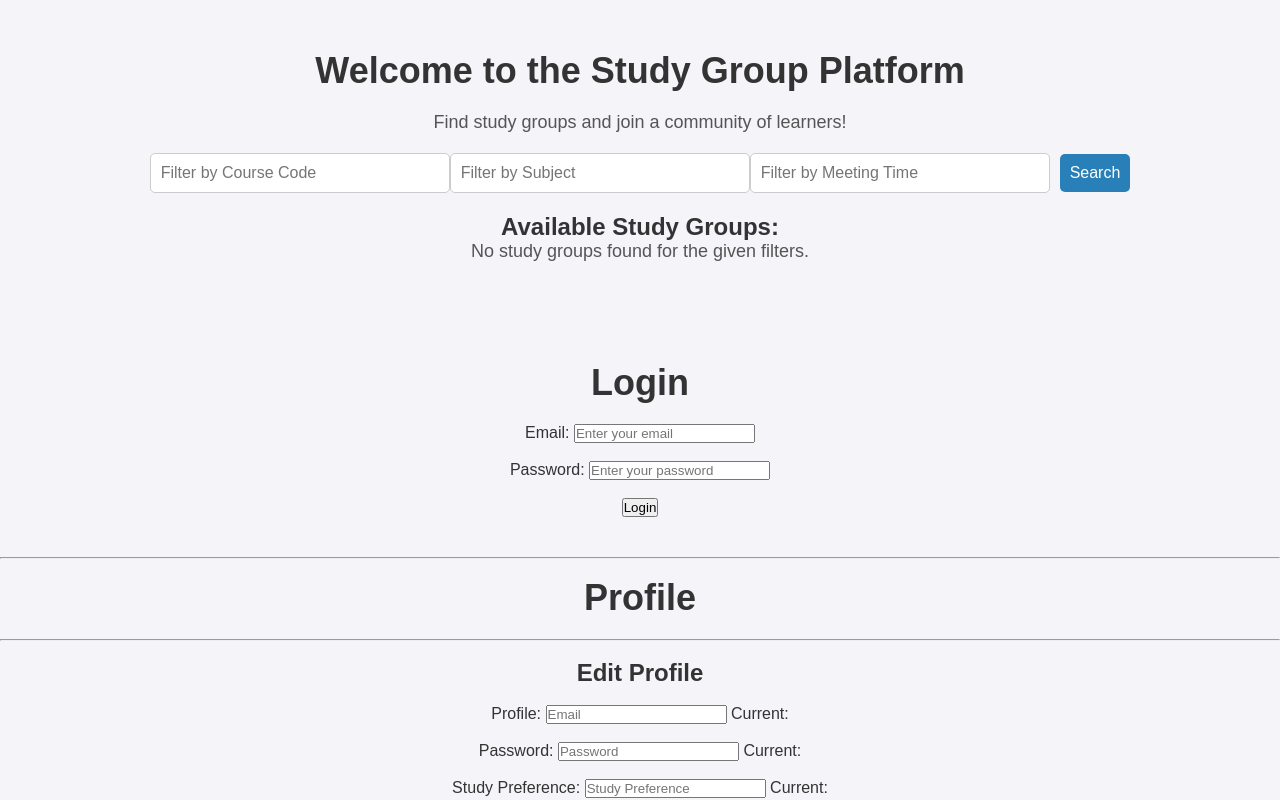
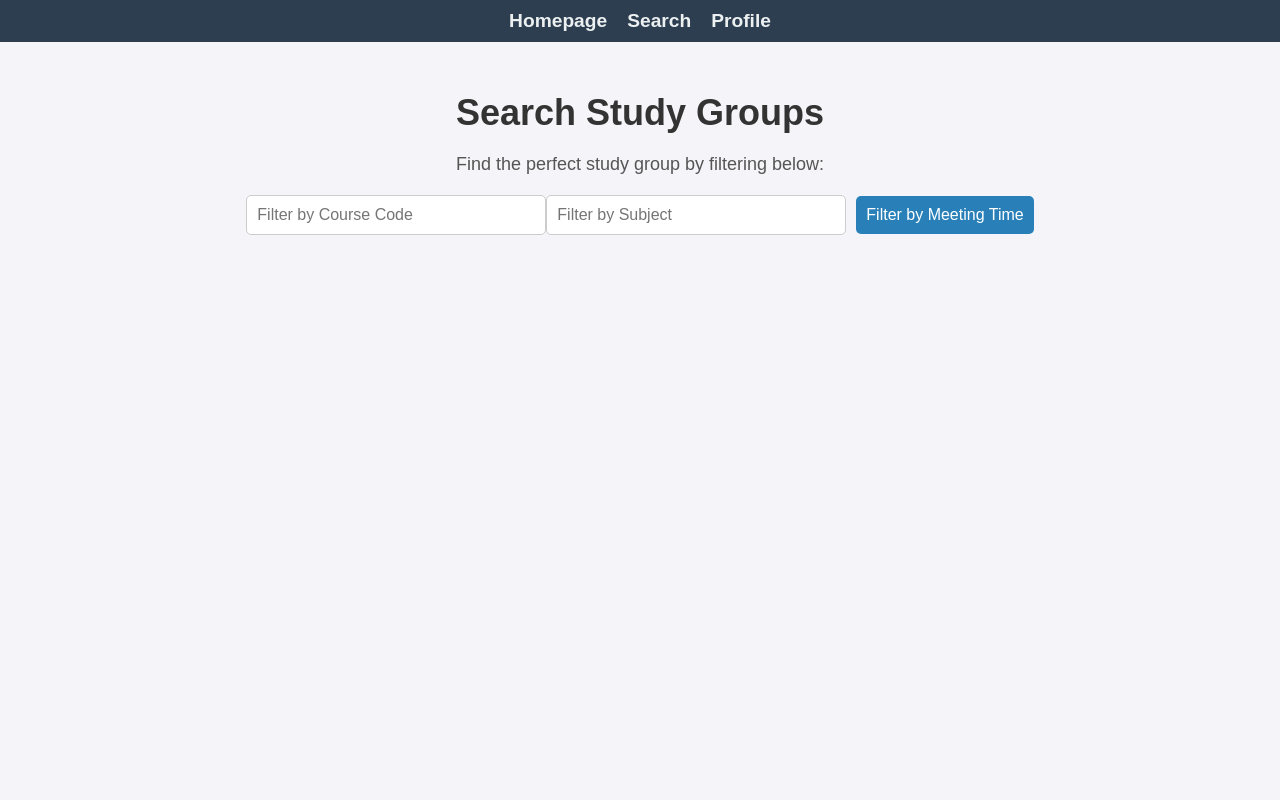
Before and after one commit to cs411-alawini/fa24-cs411-team034-CursedQueries, a React (Create React App) app in the folder src/frontend/: page /search in a window 1280 px wide. Shown: the top 800 px of the page. Built offline with nearby package versions, Linux system fonts and the light colour scheme.

Commit message:
"Added navbar and search page"

```diff
--- a/src/frontend/src/App.css
+++ b/src/frontend/src/App.css
@@ -70,3 +70,18 @@
   .search-bar button:hover {
     background-color: #3498db;
   }
+
+  .search-page {
+    text-align: center; /* Centers all text horizontally */
+    padding: 50px 0; /* Adds vertical padding to center content visually */
+  }
+
+  .search-page h1 {
+    font-size: 36px;
+    margin-bottom: 20px;
+  }
+
+  .search-page p {
+    font-size: 18px;
+    color: #555;
+  }
--- a/src/frontend/src/App.js
+++ b/src/frontend/src/App.js
@@ -1,14 +1,21 @@
 import './App.css';
+import { BrowserRouter as Router, Routes, Route } from "react-router-dom";
 
 import Homepage from "./pages/Homepage";
 import Profile from "./pages/Profile";
+import Search from "./pages/Search";
+import Navbar from "./components/Navbar";
 
 const App = () => {
   return (
-    <div className="App">
-      <Homepage/>
-      <Profile/>
-    </div>
+    <Router>
+      <Navbar />
+      <Routes>
+        <Route path="/" element={<Homepage />} />
+        <Route path="/search" element={<Search />} />
+        <Route path="/profile" element={<Profile />} />
+      </Routes>
+    </Router>
   );
 };
 
--- /dev/null
+++ b/src/frontend/src/components/Navbar.css
@@ -0,0 +1,28 @@
+.navbar {
+    background-color: #2c3e50; /* Dark blue background */
+    padding: 10px 20px; /* Spacing for the navbar */
+    display: flex;
+    justify-content: center;
+  }
+
+  .navbar-links {
+    list-style: none;
+    display: flex;
+    gap: 20px;
+  }
+
+  .navbar-links li {
+    display: inline;
+  }
+
+  .navbar-links a {
+    text-decoration: none;
+    color: #ecf0f1; /* Light text color */
+    font-size: 1.2rem;
+    font-weight: bold;
+    transition: color 0.3s ease;
+  }
+
+  .navbar-links a:hover {
+    color: #3498db; /* Bright blue on hover */
+  }
--- /dev/null
+++ b/src/frontend/src/components/Navbar.js
@@ -0,0 +1,17 @@
+import React from "react";
+import { Link } from "react-router-dom";
+import "./Navbar.css"; // Link to the stylesheet
+
+const Navbar = () => {
+  return (
+    <nav className="navbar">
+      <ul className="navbar-links">
+        <li><Link to="/">Homepage</Link></li>
+        <li><Link to="/search">Search</Link></li>
+        <li><Link to="/profile">Profile</Link></li>
+      </ul>
+    </nav>
+  );
+};
+
+export default Navbar;
--- /dev/null
+++ b/src/frontend/src/components/TimeWidget.css
@@ -0,0 +1,86 @@
+.time-widget {
+    background-color: white;
+    border: 1px solid #ccc;
+    padding: 20px;
+    border-radius: 8px;
+    box-shadow: 0 4px 8px rgba(0, 0, 0, 0.1);
+    width: 90%; /* Reduced width for smaller size */
+    max-width: 800px; /* Restrict maximum size */
+    margin: auto; /* Center the widget */
+    text-align: center;
+  }
+
+  .time-widget-header {
+    display: flex;
+    justify-content: space-between;
+    align-items: center;
+  }
+
+  .time-widget-header h3 {
+    margin: 0;
+  }
+
+  .close-button {
+    background-color: #e74c3c;
+    color: white;
+    border: none;
+    border-radius: 5px;
+    padding: 5px 10px;
+    cursor: pointer;
+    font-size: 14px;
+  }
+
+  .close-button:hover {
+    background-color: #c0392b;
+  }
+
+  .time-widget-grid {
+    display: grid;
+    grid-template-columns: repeat(7, 1fr); /* 7 columns for 7 days */
+    gap: 10px; /* Space between columns */
+    margin: 20px 0;
+  }
+
+  .day-column {
+    background-color: #f8f9fa;
+    border: 1px solid #ddd;
+    border-radius: 5px;
+    padding: 10px;
+    text-align: center;
+  }
+
+  .day-column h4 {
+    font-size: 16px;
+    margin-bottom: 10px;
+    color: #333;
+  }
+
+  .time-slots {
+    display: flex;
+    flex-direction: column; /* Stack time slots vertically */
+    align-items: center;
+  }
+
+  .time-slot {
+    font-size: 14px;
+    margin: 5px 0; /* Space between each checkbox */
+  }
+
+  .time-slot input {
+    margin-right: 5px; /* Space between checkbox and label */
+  }
+
+  .clear-button {
+    margin-top: 20px;
+    padding: 10px 20px;
+    background-color: #007bff;
+    color: white;
+    border: none;
+    border-radius: 5px;
+    cursor: pointer;
+    font-size: 14px;
+  }
+
+  .clear-button:hover {
+    background-color: #0056b3;
+  }
--- /dev/null
+++ b/src/frontend/src/components/TimeWidget.js
@@ -0,0 +1,37 @@
+import React from "react";
+import "./TimeWidget.css"; // New CSS file for the widget
+
+const TimeWidget = ({ toggleTimeSlot, clearFilters, closeWidget }) => {
+  const timeSlots = [
+    "8 AM", "9 AM", "10 AM", "11 AM", "12 PM", "1 PM", "2 PM", "3 PM",
+    "4 PM", "5 PM", "6 PM", "7 PM", "8 PM", "9 PM", "10 PM"
+  ];
+  const days = ["Monday", "Tuesday", "Wednesday", "Thursday", "Friday", "Saturday", "Sunday"];
+
+  return (
+    <div className="time-widget">
+      <div className="time-widget-header">
+        <h3>Select Meeting Times</h3>
+        <button className="close-button" onClick={closeWidget}>Close</button>
+      </div>
+      <div className="time-widget-grid">
+        {days.map((day) => (
+          <div key={day} className="day-column">
+            <h4>{day}</h4>
+            <div className="time-slots">
+              {timeSlots.map((time) => (
+                <label key={`${day}-${time}`} className="time-slot">
+                  <input type="checkbox" onChange={() => toggleTimeSlot(day, time)} />
+                  {time}
+                </label>
+              ))}
+            </div>
+          </div>
+        ))}
+      </div>
+      <button className="clear-button" onClick={clearFilters}>Clear Filters</button>
+    </div>
+  );
+};
+
+export default TimeWidget;
--- /dev/null
+++ b/src/frontend/src/pages/Search.js
@@ -0,0 +1,39 @@
+import React, { useState } from "react";
+import PropTypes from "prop-types";
+import "../App.css";
+import TimeWidget from "../components/TimeWidget"; // Adjust the path as needed
+
+const Search = () => {
+  const [isWidgetOpen, setIsWidgetOpen] = useState(false);
+
+  const toggleTimeSlot = (day, time) => {
+    console.log(`Toggled ${time} on ${day}`);
+  };
+
+  const clearFilters = () => {
+    console.log("Cleared filters");
+  };
+
+  return (
+    <div className="search-page">
+      <h1>Search Study Groups</h1>
+      <p>Find the perfect study group by filtering below:</p>
+
+      <div className="search-bar">
+        <input type="text" placeholder="Filter by Course Code" />
+        <input type="text" placeholder="Filter by Subject" />
+        <button onClick={() => setIsWidgetOpen(true)}>Filter by Meeting Time</button>
+      </div>
+
+      {isWidgetOpen && (
+        <TimeWidget
+          toggleTimeSlot={toggleTimeSlot}
+          clearFilters={clearFilters}
+          closeWidget={() => setIsWidgetOpen(false)}
+        />
+      )}
+    </div>
+  );
+};
+
+export default Search;
```
